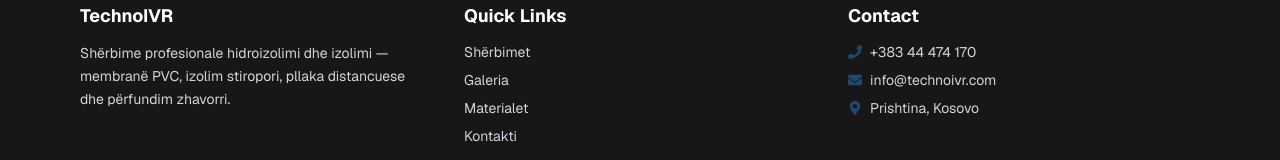
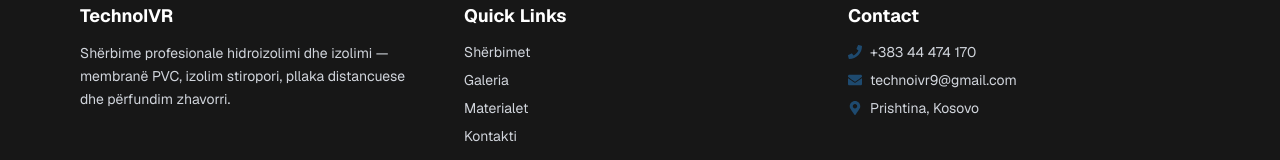
Before and after one commit to amarbegolli/technoivr-app, a Next.js app: page /contact in a window 1280 px wide. Shown: the part 1408-1568 px from the top of the page. Built offline with nearby package versions, Linux system fonts and the light colour scheme.

Commit message:
Fix email contact link and new email

```diff
--- a/src/app/contact/page.tsx
+++ b/src/app/contact/page.tsx
@@ -32,7 +32,12 @@
           </span>
           <span className="text-sm font-medium text-gray-700">Viber</span>
         </a>
-        <a href="mailto:technoivr9@gmail.com" className="flex flex-col items-center gap-2 border border-gray-200 rounded-xl p-3 sm:p-5 hover:shadow-lg hover:border-accent/30 hover:bg-accent/5 transition-all">
+        <a
+          href="https://mail.google.com/mail/?view=cm&to=technoivr9@gmail.com"
+          target="_blank"
+          rel="noopener noreferrer"
+          className="flex flex-col items-center gap-2 border border-gray-200 rounded-xl p-3 sm:p-5 hover:shadow-lg hover:border-accent/30 hover:bg-accent/5 transition-all"
+        >
           <span className="w-10 h-10 rounded-full bg-accent/10 flex items-center justify-center text-accent">
             <FaEnvelope size={18} />
           </span>
--- a/src/components/layout/Footer.tsx
+++ b/src/components/layout/Footer.tsx
@@ -31,7 +31,7 @@
             </li>
             <li className="flex items-center gap-2">
               <FaEnvelope className="text-primary-light" size={14} />
-              info@technoivr.com
+              technoivr9@gmail.com
             </li>
             <li className="flex items-center gap-2">
               <FaMapMarkerAlt className="text-primary-light" size={14} />
```
